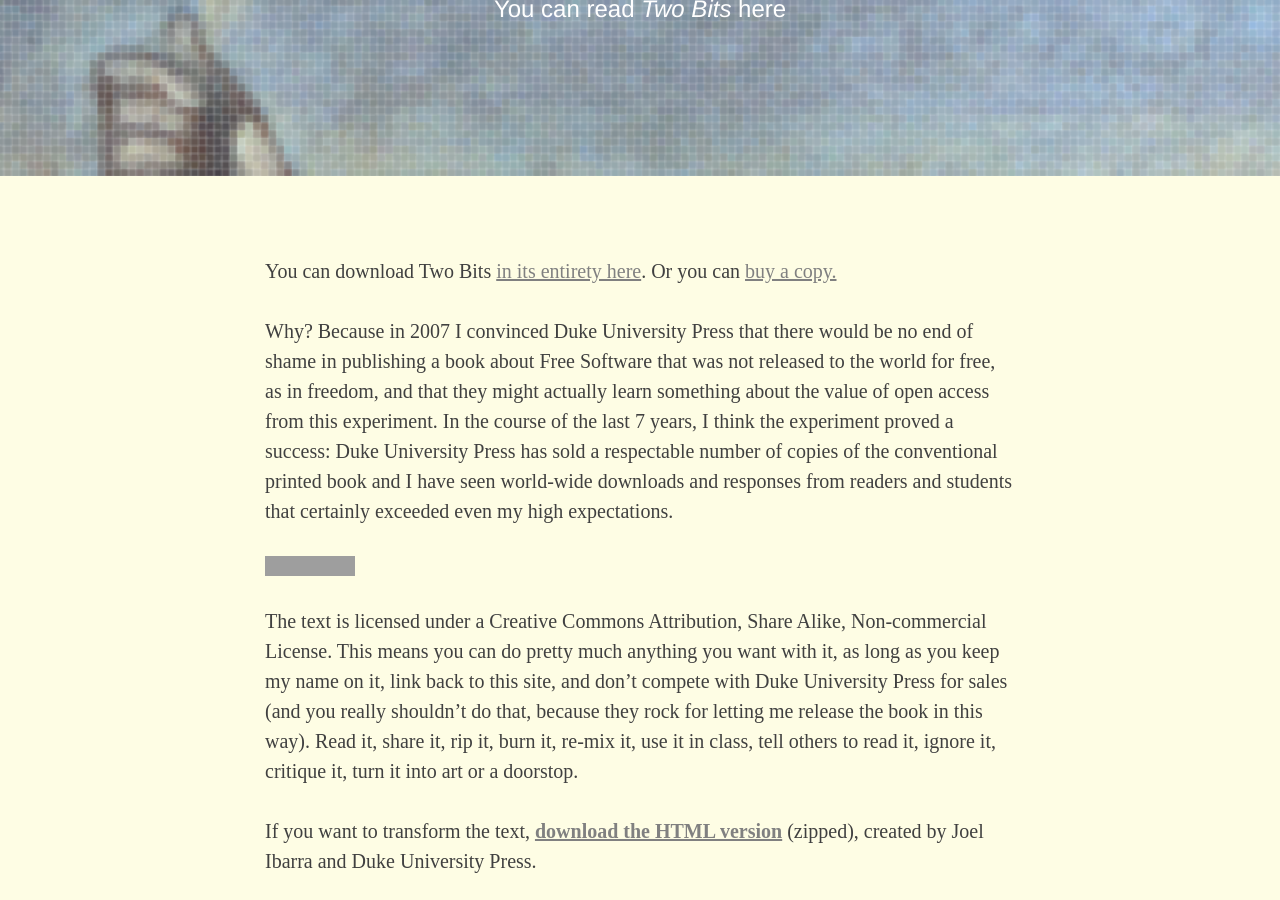
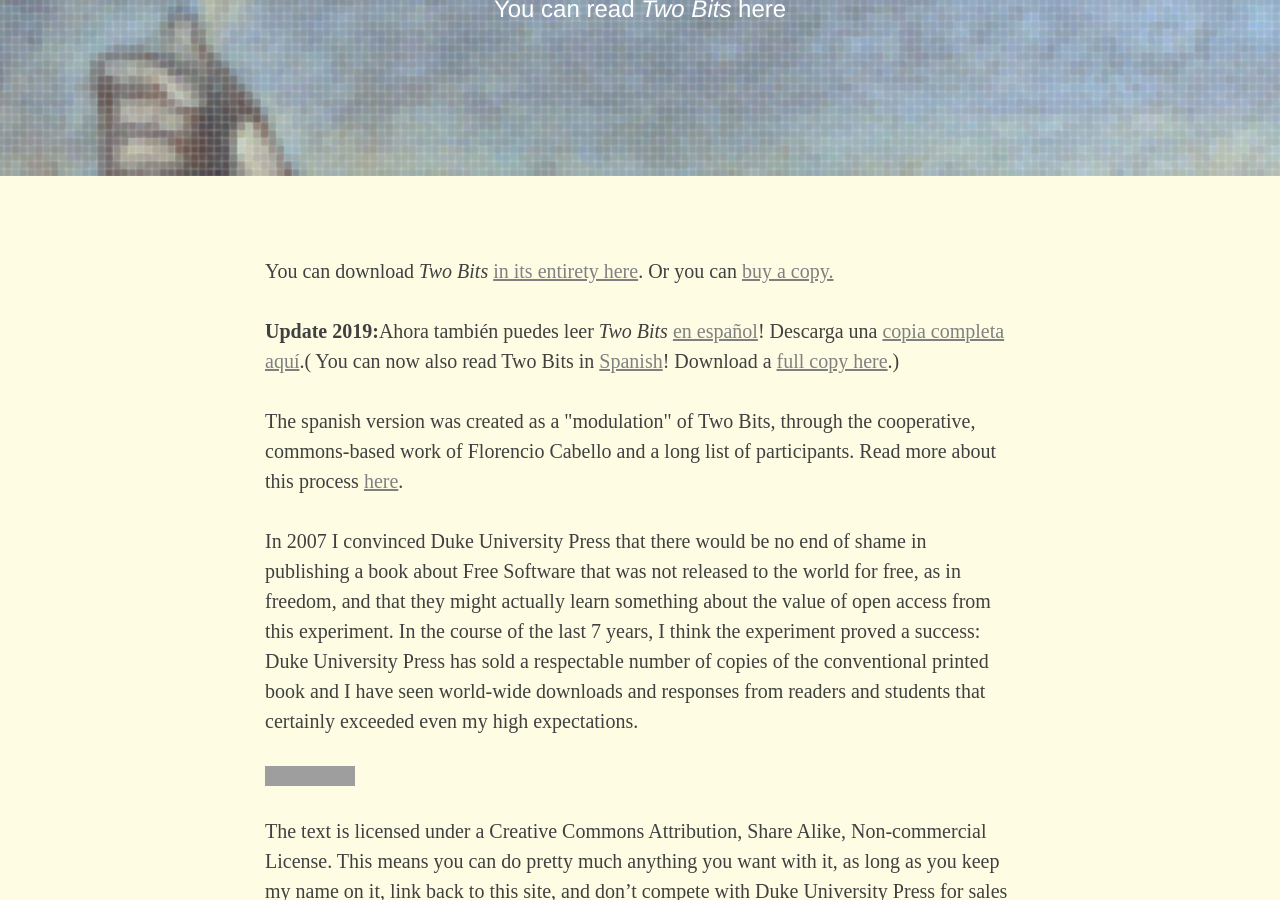
Before and after one commit to ckelty/twobits.net, a Jekyll site: the page built from download/index.html, in a window 1280 px wide and 900 px high, scrolled down 280 px. Built offline with Jekyll 4.4.1, drawn with Linux system fonts in a browser that asks for light colours; nearby versions of some CDN libraries; some web fonts are replaced; grey boxes are pictures that could not be loaded.

Commit message:
Updated with info about Spanish version

```diff
--- a/_config.yml
+++ b/_config.yml
@@ -18,3 +18,4 @@ paginate: 100
 paginate_path: "/blog/page:num"
 exclude: ["less","node_modules","Gruntfile.js","package.json","README.md"]
 #destination: "/var/www/twobits.net"
+plugins: [jekyll-paginate]
--- a/download/index.html
+++ b/download/index.html
@@ -5,9 +5,14 @@ description: "You can read <em>Two Bits</em> here"
 header-img: "img/downloads-bg.png"
 ---
 
-                    <p>You can download Two Bits <a href="http://twobits.net/pub/Kelty-TwoBits.pdf">in its entirety here</a>. Or you can <a href="https://www.dukeupress.edu/Two-Bits/">buy a copy.</a></p>
+<p>You can download <em>Two Bits</em> <a href="http://twobits.net/pub/Kelty-TwoBits.pdf">in its entirety here</a>. Or you can <a href="https://www.dukeupress.edu/Two-Bits/">buy a copy.</a></p>
 
-		    <p> Why?  Because in 2007 I convinced Duke University Press that there would be no end of shame in publishing a book about Free Software that was not released to the world for free, as in freedom, and that they might actually learn something about the value of open access from this experiment.  In the course of the last 7 years, I think the experiment proved a success: Duke University Press has sold a respectable number of copies of the conventional printed book and I have seen world-wide downloads and responses from readers and students that certainly exceeded even my high expectations.
+<p><strong>Update 2019:</strong>Ahora también puedes leer <em>Two Bits</em>  <a href="http://icariaeditorial.com/libros.php?id=1763">en español</a>! Descarga una <a href="  http://icariaeditorial.com/pdf_libros/Two%20Bits_tripa%20completa.pdf">copia completa aquí</a>.(  You can now also read Two Bits in <a href="http://icariaeditorial.com/libros.php?id=1763">Spanish</a>!  Download a <a href="  http://icariaeditorial.com/pdf_libros/Two%20Bits_tripa%20completa.pdf">full copy here</a>.)</p>
+
+
+<p>The spanish version was created as a "modulation" of Two Bits, through the cooperative, commons-based work of Florencio Cabello and a long list of participants. Read more about this process <a href="..//Ahora-en-espanol/">here</a>. </p>
+
+<p> In 2007 I convinced Duke University Press that there would be no end of shame in publishing a book about Free Software that was not released to the world for free, as in freedom, and that they might actually learn something about the value of open access from this experiment.  In the course of the last 7 years, I think the experiment proved a success: Duke University Press has sold a respectable number of copies of the conventional printed book and I have seen world-wide downloads and responses from readers and students that certainly exceeded even my high expectations.
 
 <p><a rel="license" href="http://creativecommons.org/licenses/by-nc-sa/3.0/us/"><img alt="Creative Commons License" style="border-width:0" src="http://i.creativecommons.org/l/by-nc-sa/3.0/us/88x31.png"/></a> </p>
 <p>The text is licensed under a Creative Commons Attribution, Share Alike, Non-commercial License.  This means you can do pretty much anything you want with it, as long as you keep my name on it, link back to this site, and don&#8217;t compete with Duke University Press for sales (and you really shouldn&#8217;t do that, because they rock for letting me release the book in this way). Read it, share it, rip it, burn it, re-mix it, use it in class, tell others to read it, ignore it, critique it, turn it into art or a doorstop. </p>
```
Also changed, not shown: _posts/2019-05-03-Ahora-en-espanol.md (added, +17 -0 lines), 5 other files.
